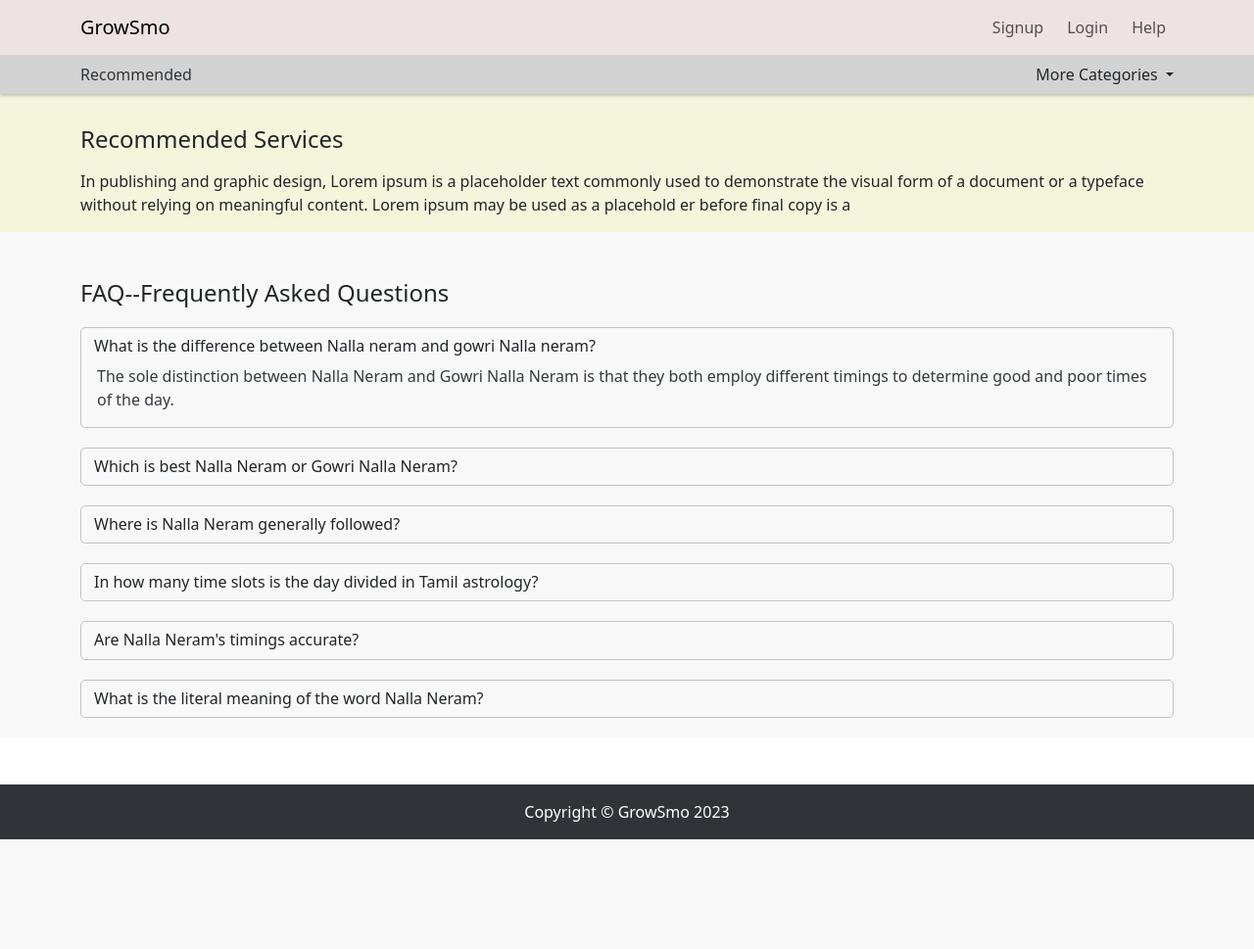
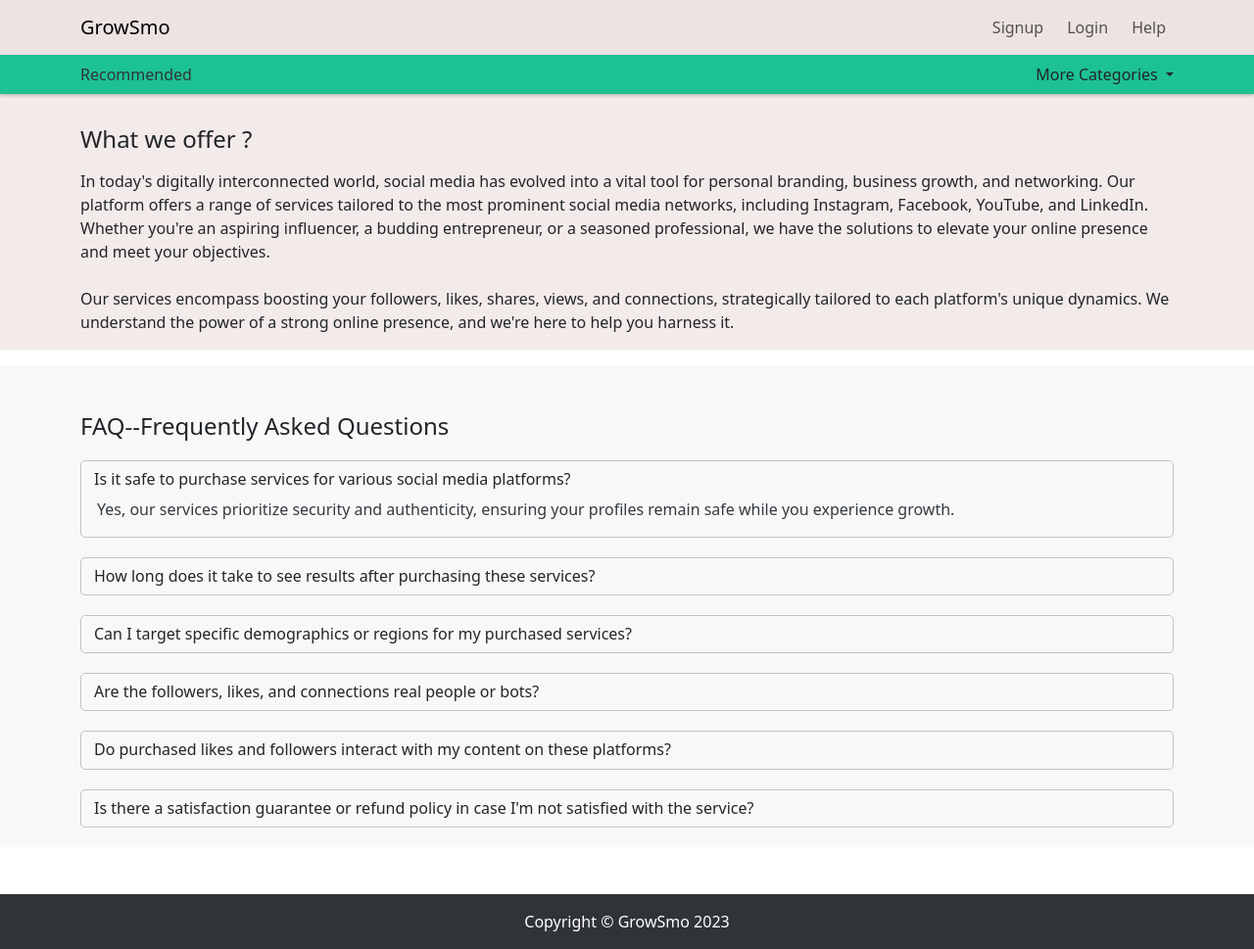
Before and after one commit to ajaygupta74/ecommerce, a Django app: page /services/ in a window 1280 px wide. Shown: the whole page at 98% size. Before the commit the page ends 857 px from the top, so only its background shows below. Run offline with Django 3.2, Linux system fonts and the light colour scheme; data that the repository does not hold is empty.

Commit message:
mazor changes

```diff
--- a/project2/urls.py
+++ b/project2/urls.py
@@ -18,12 +18,14 @@ from django.urls import path, include
 from django.shortcuts import redirect
 from project2 import settings
 from django.conf.urls.static import static
+from users.views import contact_us
 
 urlpatterns = [
     path('admin/', admin.site.urls),
     path('', lambda req: redirect('services/')),
     path('services/', include("services.urls")),
     path('profile/', include("users.urls")),
+    path('contactus/', contact_us, name='contact_us'),
 ]
 
 urlpatterns += static(settings.MEDIA_URL, document_root=settings.MEDIA_ROOT)
--- a/services/views.py
+++ b/services/views.py
@@ -10,7 +10,8 @@ from services.models import (
     ProductAttribute,
     ProductCategory,
     ProductCategoryFaq,
-    ProductReview
+    ProductReview,
+    ProductSubCategory
 )
 
 logger = logging.getLogger(__name__)
@@ -23,41 +24,46 @@ class HomeView(generic.TemplateView):
         context = super().get_context_data(**kwargs)
         faqs_list = {
             "first": {
-                "question": "What is the difference between Nalla neram and \
-                gowri Nalla neram?",
-                "answer": "The sole distinction between Nalla Neram and Gowri \
-                Nalla Neram is that they both employ different timings to \
-                determine good and poor times of the day."
+                "question": ("Is it safe to purchase services for"
+                             " various social media platforms?"),
+                "answer": ("Yes, our services prioritize security and"
+                           " authenticity, ensuring your profiles remain"
+                           " safe while you experience growth.")
             },
             "second": {
-                "question": "Which is best Nalla Neram or Gowri Nalla Neram?",
-                "answer": "Both Nalla Neram and Gowri Nalla Neram are equally \
-                good at evaluating the auspicious timings of the day."
+                "question": ("How long does it take to see results after"
+                             " purchasing these services?"),
+                "answer": ("You'll notice enhanced engagement and"
+                           " visibility within hours, with full delivery"
+                           " based on your chosen package.")
             },
             "third": {
-                "question": "Where is Nalla Neram generally followed?",
-                "answer": "The majority of south India adheres to Nalla \
-                neram. The term 'Nalla neram,' which signifies an excellent \
-                or auspicious period, is of Tamil origin."
+                "question": ("Can I target specific demographics or"
+                             " regions for my purchased services?"),
+                "answer": ("Absolutely. We provide targeting options"
+                           " that let you customize your audience to"
+                           " match your goals.")
             },
             "fourth": {
-                "question": "In how many time slots is the day divided in \
-                Tamil astrology?",
-                "answer": "The day is divided into eight equal parts, which \
-                are either auspicious or inauspicious."
+                "question": ("Are the followers, likes, and connections"
+                             " real people or bots?"),
+                "answer": ("We specialize in delivering real, active profiles"
+                           " to maintain authenticity and engagement.")
             },
             "fifth": {
-                "question": "Are Nalla Neram's timings accurate?",
-                "answer": "Nalla neram timings are based on Tamil astrology, \
-                followed chiefly in southern India. Therefore, people \
-                consider following Nalla Neram to find good time today and \
-                avoid wrong timings, so it is accurate."
+                "question": ("Do purchased likes and followers interact with"
+                             " my content on these platforms?"),
+                "answer": ("While they boost your numbers, engagement"
+                           " ultimately depends on the quality and appeal"
+                           " of your content.")
             },
             "sixth": {
-                "question": "What is the literal meaning of the word Nalla \
-                Neram?",
-                "answer": "Nalla neram means “good or auspicious time” in its \
-                literal sense."
+                "question": ("Is there a satisfaction guarantee or"
+                             " refund policy in case I'm not satisfied"
+                             " with the service?"),
+                "answer": ("We prioritize customer satisfaction and have a"
+                           " refund policy outlined in our terms and"
+                           " conditions to ensure your peace of mind.")
             },
         }
         product_list = Product.objects.filter(is_active=True)
@@ -82,7 +88,10 @@ class CategoryDetailView(generic.DetailView):
         product_list = Product.objects.filter(
             is_active=True,
             category=category)
+        sub_category_list = ProductSubCategory.objects.filter(
+            category=category, is_active=True)
         context.update({
+            'sub_category_list': sub_category_list,
             'active_category': category,
             'product_list': product_list.order_by('priority'),
             'faqs': faqs_list
--- a/static/css/style.css
+++ b/static/css/style.css
@@ -12,7 +12,7 @@
 }
 #category_list{
     box-shadow: 0px 2px 3px rgba(0, 0, 0, 0.2);
-    background-color: lightgray;
+    background-color: #1cc293;
 }
 .category_item_link {
     color: #303438;
--- a/templates/base.html
+++ b/templates/base.html
@@ -10,7 +10,7 @@
 	<link rel="icon" type="image/x-icon" href="{% static 'img/favicon.ico' %}" />
     {% endblock meta_extend %}
 
-    <title>{% block title %}Title here{% endblock title %}</title>
+    <title>{% block title %}Growsmo{% endblock title %}</title>
     {% block static_files %}
     <link href="https://cdn.jsdelivr.net/npm/bootstrap@5.3.0/dist/css/bootstrap.min.css" rel="stylesheet">
 	<link rel="stylesheet" href="{% static 'css/style.css' %}">
--- a/templates/home.html
+++ b/templates/home.html
@@ -1,17 +1,21 @@
 {% extends 'base.html' %}
 
+{% block title %}Growsmo | {% if active_category %}{{active_category.title}}{% else %}Home{% endif %}{% endblock title %}
 {% block main_content %}
 
 
 <section class="section-padding-home pt-0">
-<div id="banner_content" class="container-expand-lg mt-0" style="background-color: beige;">
+<div id="banner_content" class="container-expand-lg mb-3" style="background-color: #f3eaea;">
 	<div class="container py-3">
-		<h4 class="my-3">{% if active_category %}{{active_category.title}}{% else %}Recommended Services{% endif %}</h4>
+		<h4 class="my-3">{% if active_category %}{{active_category.title}}{% else %}What we offer ?{% endif %}</h4>
 		{% if active_category %}{{active_category.web_description|safe}}
 		{% else %}
-		In publishing and graphic design, Lorem ipsum is a placeholder text commonly used to demonstrate the visual form
-		of a document or a typeface without relying on meaningful content. Lorem ipsum may be used as a placehold
-		er before final copy is a
+		In today's digitally interconnected world, social media has evolved into a vital tool for personal branding,
+		business growth, and networking. Our platform offers a range of services tailored to the most prominent social
+		media networks, including Instagram, Facebook, YouTube, and LinkedIn. Whether you're an aspiring influencer,
+		a budding entrepreneur, or a seasoned professional, we have the solutions to elevate your online presence and meet your objectives.<br><br>
+		Our services encompass boosting your followers, likes, shares, views, and connections, strategically tailored to each platform's unique dynamics.
+		We understand the power of a strong online presence, and we're here to help you harness it.
 		{% endif %}
 	</div>
 </div>
--- a/templates/modals.html
+++ b/templates/modals.html
@@ -33,6 +33,9 @@
         <div class="input-group mb-3">
           <span class="input-group-text" id="basic-addon3">Create password*&nbsp;&nbsp;</span>
           <input type="password" class="form-control" name="password1" id="password1" aria-describedby="basic-addon3" required>
+          <span class="input-group-text" id="password1_btn" style="cursor: pointer;" onclick="show_hide_password('password1')">
+            <img src={% static 'icons/eye-fill.svg' %}>
+          </span>
         </div>
         <div class="input-group mb-3">
           <span class="input-group-text" id="basic-addon3">Confirm password*</span>
@@ -74,6 +77,9 @@
         <div class="input-group mb-3">
           <span class="input-group-text" id="basic-addon3">Password</span>
           <input type="password" class="form-control" name="password" id="password" aria-describedby="basic-addon3" required>
+          <span class="input-group-text" id="password_btn" style="cursor: pointer;" onclick="show_hide_password('password')">
+            <img src={% static 'icons/eye-fill.svg' %}>
+          </span>
         </div>
       </div>
       <div class="modal-footer">
@@ -87,6 +93,19 @@
 
 <script src="https://code.jquery.com/jquery-3.6.0.min.js"></script>
 <script>
+  function show_hide_password(element_id){
+    var element = document.getElementById(`${element_id}`);
+    var ele_btn = document.getElementById(`${element_id}_btn`);
+    if (element.type === "password") {
+      element.type = "text";
+      ele_btn.innerHTML = "<img src={% static 'icons/eye-slash-fill.svg' %}>"
+    } else {
+      element.type = "password";
+      ele_btn.innerHTML = "<img src={% static 'icons/eye-fill.svg' %}>"
+
+    }
+  }
+
   $(document).ready(function() {
     $('#signup_form').on('submit', function(event) {
       event.preventDefault();
--- a/templates/navbar.html
+++ b/templates/navbar.html
@@ -14,7 +14,7 @@
          <li class="nav-item me-2"><a href="" class="nav-link" data-bs-toggle="modal" data-bs-target="#signupmodal">Signup</a></li>
           <li class="nav-item me-2"><a href="" class="nav-link" data-bs-toggle="modal" data-bs-target="#loginmodal">Login</a></li>
         {% endif %}
-        <li class="nav-item"><a class="nav-link" href="#">Help</a></li>
+        <li class="nav-item"><a class="nav-link" href="{% url 'contact_us'%}">Help</a></li>
       </ul>
     </div>
   </div>
--- a/templates/product_list.html
+++ b/templates/product_list.html
@@ -1,5 +1,13 @@
 {% if product_list %}
     <div class="container my-5">
+        <div class="container p-0">
+            {% for sub_category in sub_category_list %}
+                <input type="radio" class="btn-check" onclick="refresh_product_list('{{sub_category.id}}')" name="product_sub_category" id="{{sub_category.title}}" value="{{sub_category.id}}"
+                    autocomplete="off" checked>
+                <label class="btn btn-outline-secondary m-1" for="{{sub_category.title}}">{{sub_category.title}}</label>
+            {% endfor %}
+        </div>
+
         <h4 class="my-4">Available Products</h4>
         <div class="row mb-3">
         <!-- for loop for product list -->
--- a/users/urls.py
+++ b/users/urls.py
@@ -1,9 +1,10 @@
 from django.urls import path
 from django.contrib.auth import views as auth_views
 from users.views import (
+    close_query,
     user_signup,
     user_login,
-    user_detail
+    user_detail,
 )
 
 
@@ -12,4 +13,5 @@ urlpatterns = [
     path('login/', user_login, name='user_login'),
     path('', user_detail, name='user_detail'),
     path('logout/', auth_views.LogoutView.as_view(), name='user_logout'),
+    path('close-query/<int:query_pk>/', close_query, name='close_query'),
 ]
```
Also changed, not shown: other parts of templates/product_list.html (+0 -39 lines), services/admin.py (+7 -0 lines), services/models.py (+28 -0 lines), templates/help.html (added, +123 -0 lines), templates/product_detail.html (+5 -5 lines), users/models.py (+13 -0 lines), users/views.py (+34 -1 lines), services/migrations/0003_auto_20230829_0558.py (added), static/icons/eye-fill.svg (added), static/icons/eye-slash-fill.svg (added), static/icons/star-fill.svg (added), users/migrations/0003_userquery.py (added). Lines whose indentation alone changed are shown as unchanged.
